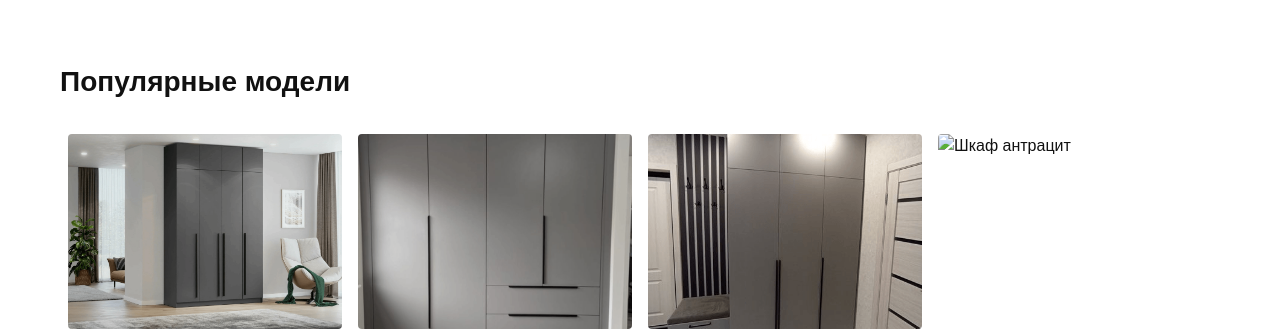
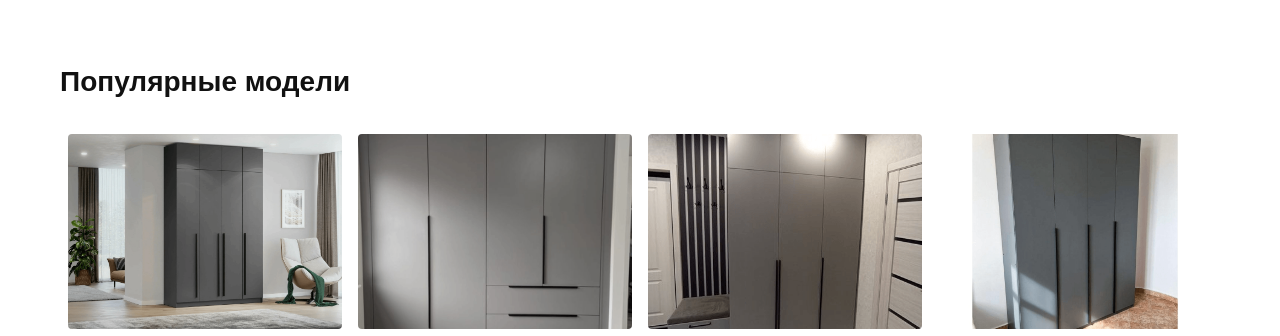
Before and after one commit to yolobush/-, a plain HTML site: page index.html in a window 1280 px wide. Shown: the part 444-780 px from the top of the page. Drawn offline with Linux system fonts and the light colour scheme; files whose address does not match are found by name.

Commit message:
Update index.html

```diff
--- a/index.html
+++ b/index.html
@@ -57,7 +57,7 @@
       <p class="card-name">Шкаф в прихожую П-120</p>
     </div>
     <div class="card">
-      <img src="img/7.png" alt="Шкаф антрацит">
+      <img src="7.png" alt="Шкаф антрацит">
       <b class="card-price">от 48 000 ₽</b>
       <p class="card-name">Шкаф Н-240. Антрацит</p>
     </div>
```
